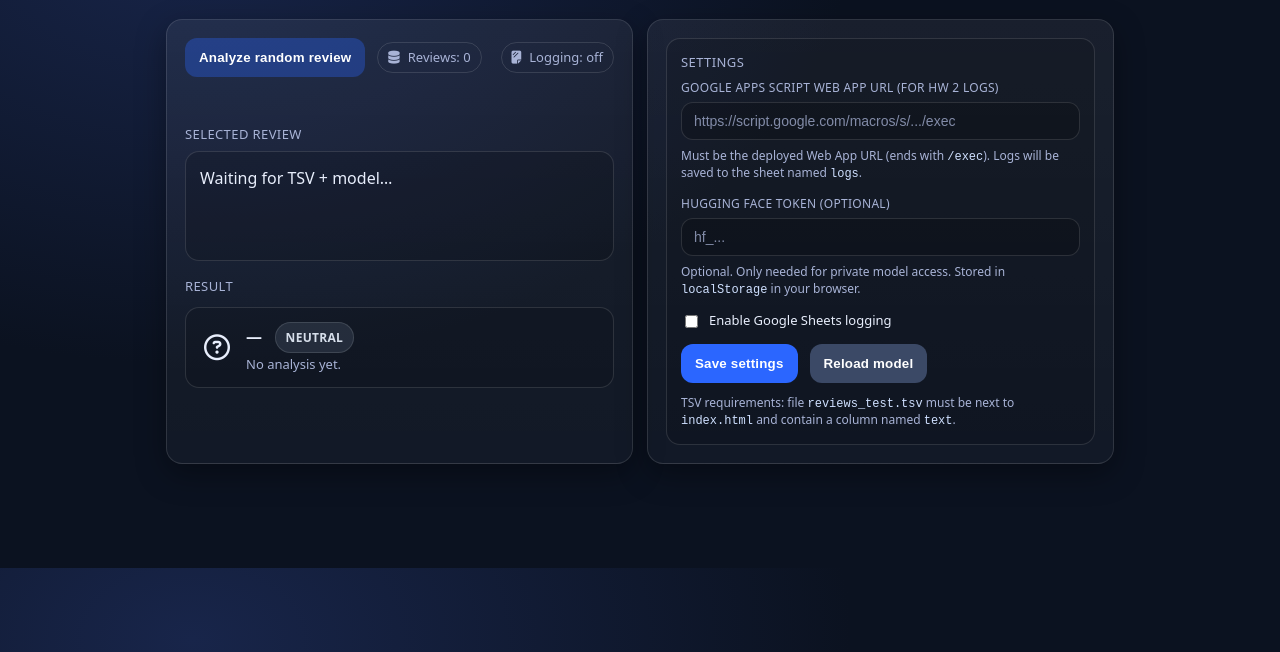
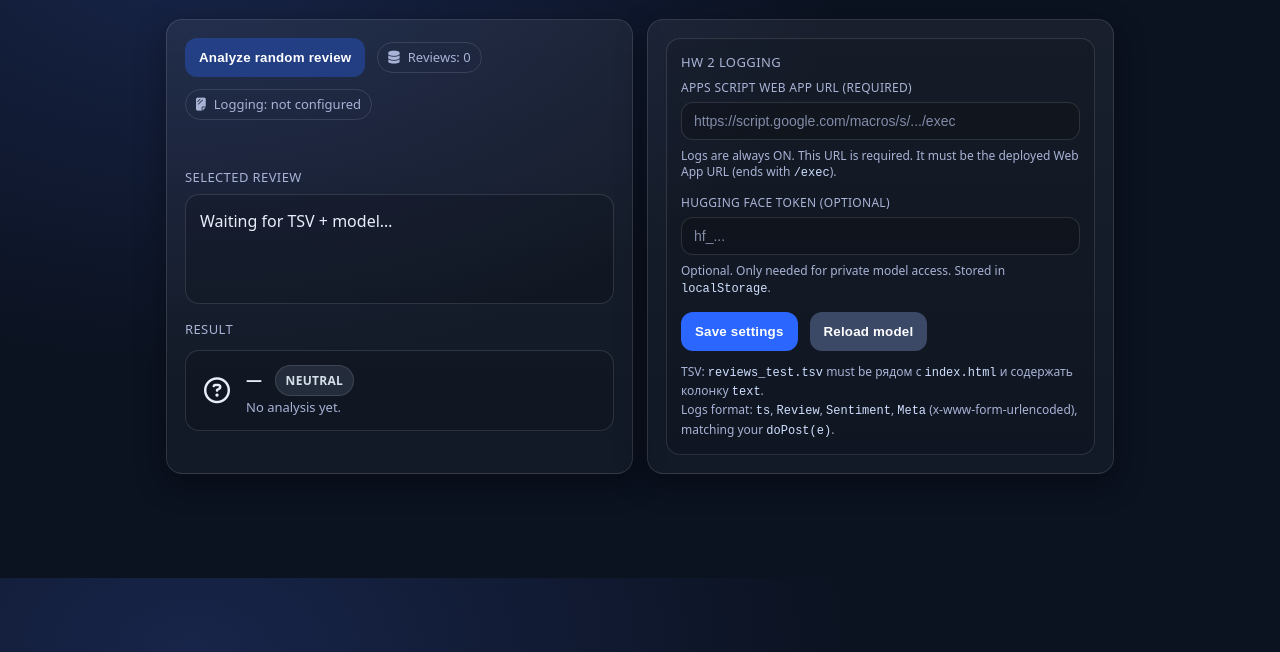
Before and after one commit to kzinovyeva/Big_data_NIS_2026, a plain HTML site: page l1/index.html in a window 1280 px wide. Shown: the part 148-800 px from the top of the page. Drawn offline with nearby package versions, Linux system fonts and the light colour scheme.

Commit message:
Update index.html

```diff
--- a/l1/index.html
+++ b/l1/index.html
@@ -74,7 +74,7 @@
       background:var(--btn);
       color:#fff;
       cursor:pointer;
-      font-weight:800;
+      font-weight:900;
       letter-spacing:.2px;
       transition:transform .05s ease, background .15s ease;
       white-space:nowrap;
@@ -168,26 +168,12 @@
       font-size: 12px;
       line-height: 1.4;
     }
-
-    .checks{
-      display:flex;
-      gap:12px;
-      flex-wrap:wrap;
-      align-items:center;
-      margin-top:10px;
+    .note{
+      margin-top:12px;
+      color: var(--muted);
+      font-size: 12px;
+      line-height: 1.45;
     }
-    .checks label{
-      margin:0;
-      text-transform:none;
-      letter-spacing:0;
-      font-size:13px;
-      color: var(--text);
-      display:flex;
-      gap:8px;
-      align-items:center;
-      cursor:pointer;
-    }
-    .checks input{transform: translateY(1px);}
     code{color:#cfe0ff}
   </style>
 </head>
@@ -195,7 +181,7 @@
   <div class="container">
     <h1>Random Review Sentiment Analyzer</h1>
     <p class="subtitle">
-      Static client-side app: loads <code>reviews_test.tsv</code>, picks a random review, runs Transformers.js sentiment locally, and logs runs to Google Sheets (HW 2).
+      Static client-side app: loads <code>reviews_test.tsv</code>, picks a random review, runs Transformers.js sentiment locally, and always logs runs to your Google Sheet (HW 2).
     </p>
 
     <div class="grid">
@@ -217,7 +203,7 @@
 
           <div class="pill" title="Logging status">
             <i class="fa-solid fa-sheet-plastic"></i>
-            <span id="logStatusText">Logging: off</span>
+            <span id="logStatusText">Logging: not configured</span>
           </div>
         </div>
 
@@ -244,13 +230,13 @@
 
       <div class="card">
         <div class="panel">
-          <div class="section-title" style="margin-top:0;">Settings</div>
+          <div class="section-title" style="margin-top:0;">HW 2 Logging</div>
 
           <div style="margin-bottom:12px;">
-            <label for="appsScriptUrlInput">Google Apps Script Web App URL (for HW 2 logs)</label>
+            <label for="appsScriptUrlInput">Apps Script Web App URL (required)</label>
             <input id="appsScriptUrlInput" type="text" placeholder="https://script.google.com/macros/s/.../exec" />
             <div class="small">
-              Must be the deployed Web App URL (ends with <code>/exec</code>). Logs will be saved to the sheet named <code>logs</code>.
+              Logs are always ON. This URL is required. It must be the deployed Web App URL (ends with <code>/exec</code>).
             </div>
           </div>
 
@@ -258,12 +244,8 @@
             <label for="hfTokenInput">Hugging Face Token (optional)</label>
             <input id="hfTokenInput" type="password" placeholder="hf_..." />
             <div class="small">
-              Optional. Only needed for private model access. Stored in <code>localStorage</code> in your browser.
+              Optional. Only needed for private model access. Stored in <code>localStorage</code>.
             </div>
-          </div>
-
-          <div class="checks">
-            <label><input type="checkbox" id="enableLoggingChk" /> Enable Google Sheets logging</label>
           </div>
 
           <div class="row" style="margin-top:14px;margin-bottom:0;justify-content:flex-start;">
@@ -271,8 +253,9 @@
             <button id="reloadModelBtn" type="button" style="background:#3b4966;">Reload model</button>
           </div>
 
-          <div class="small" style="margin-top:12px;">
-            TSV requirements: file <code>reviews_test.tsv</code> must be next to <code>index.html</code> and contain a column named <code>text</code>.
+          <div class="note">
+            TSV: <code>reviews_test.tsv</code> must be рядом с <code>index.html</code> и содержать колонку <code>text</code>.<br/>
+            Logs format: <code>ts</code>, <code>Review</code>, <code>Sentiment</code>, <code>Meta</code> (x-www-form-urlencoded), matching your <code>doPost(e)</code>.
           </div>
         </div>
       </div>
```
